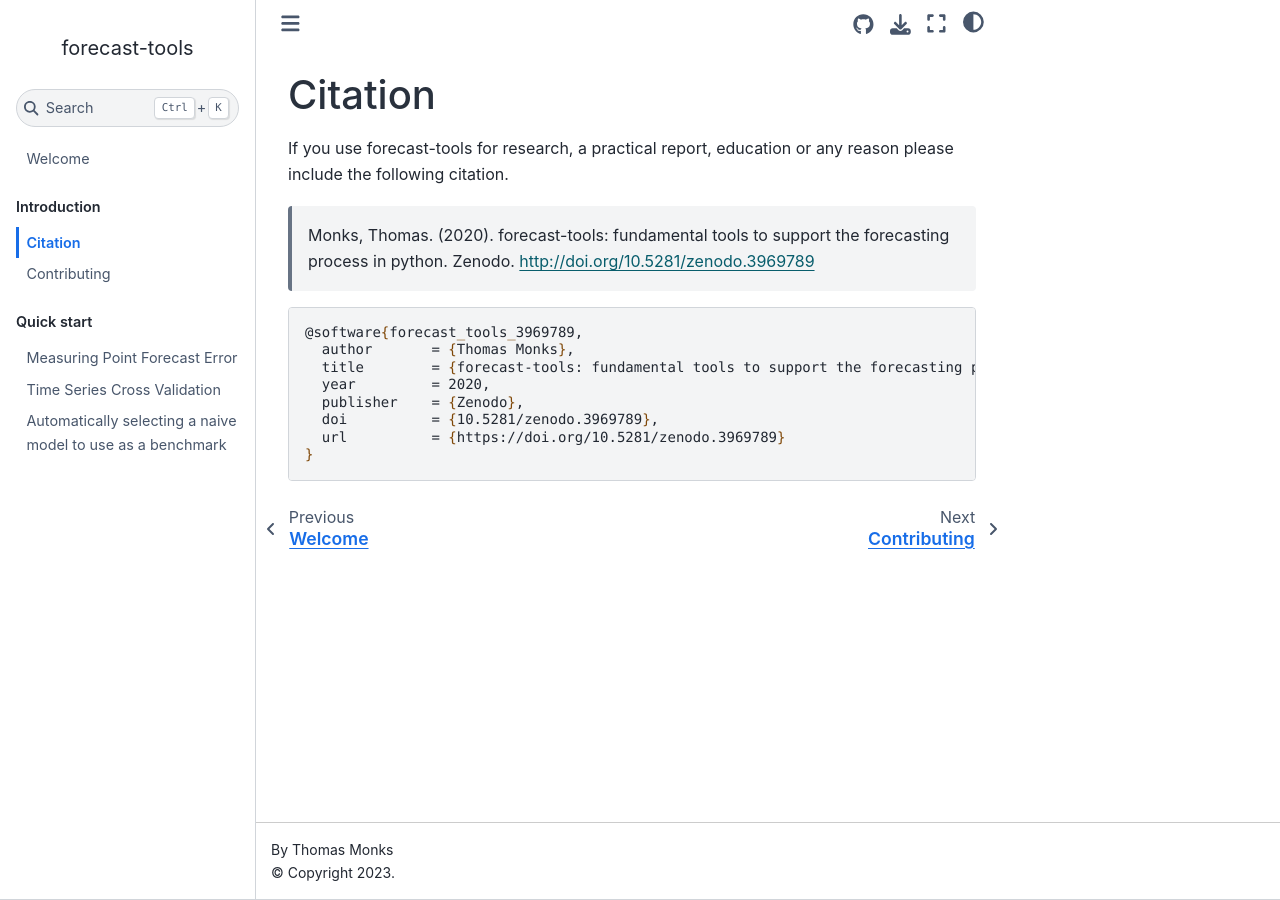
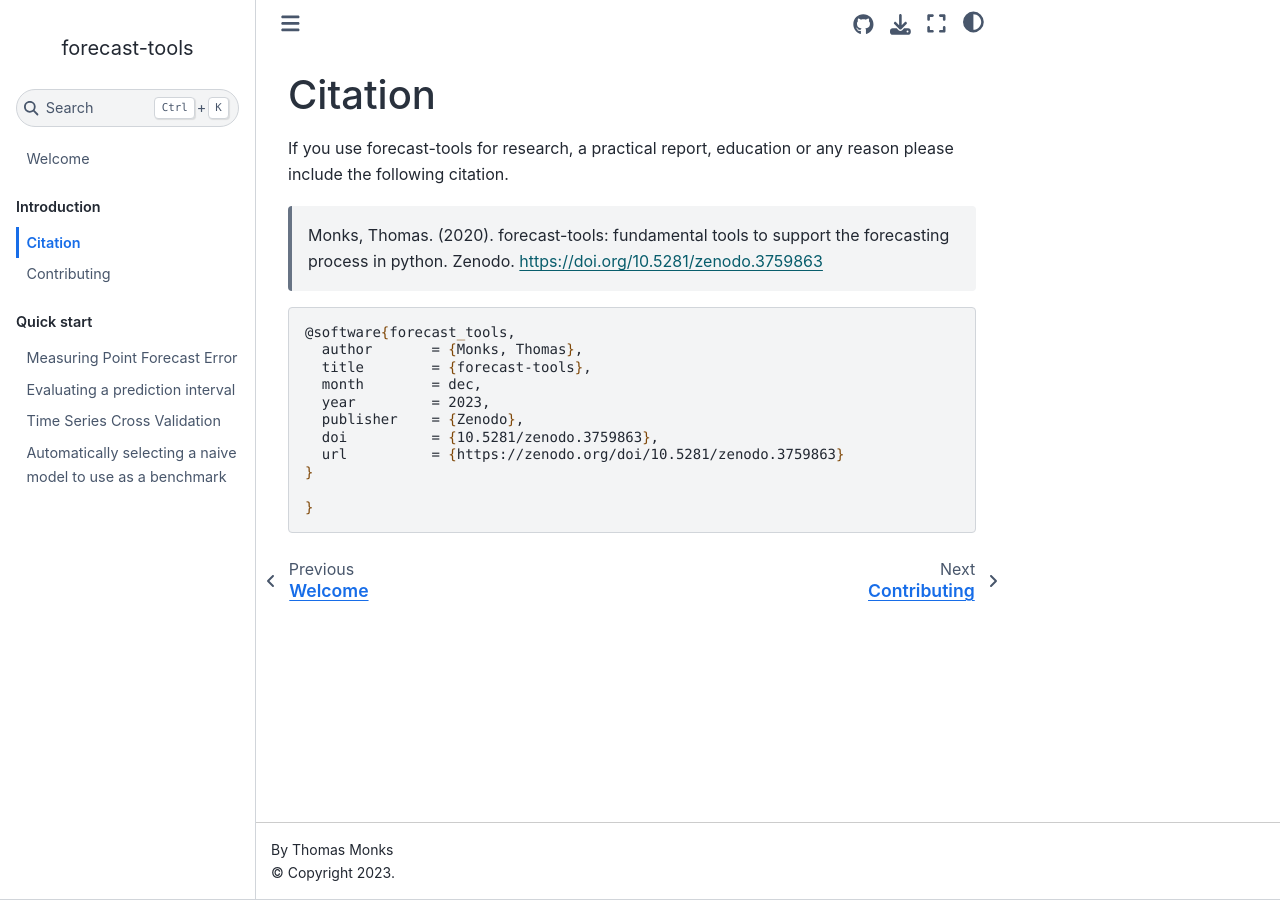
Before and after one commit to TomMonks/forecast-tools, a Jupyter Book: the page built from docs/content/00a_citation.md, in a window 1280 px wide. Built offline with Jupyter Book 1.0.4 settings and Sphinx 7.4.7 and the Sphinx Book theme 1.1.4, drawn with Linux system fonts in a browser that asks for light colours; pages that are not in the unit, such as notebooks, are missing from menus.

Commit message:
DOCS: updated citation + TOC

````diff
--- a/docs/_toc.yml
+++ b/docs/_toc.yml
@@ -9,5 +9,6 @@ parts:
   chapters:
   - file: content/01_benchmark_forecasts
   - file: content/02_forecast_error
+  - file: content/02a_coverage_metrics
   - file: content/03_cross_validation
   - file: content/04_auto_naive
--- a/docs/content/00a_citation.md
+++ b/docs/content/00a_citation.md
@@ -2,15 +2,18 @@
 
 If you use forecast-tools for research, a practical report, education or any reason please include the following citation.
 
-> Monks, Thomas. (2020). forecast-tools: fundamental tools to support the forecasting process in python. Zenodo. http://doi.org/10.5281/zenodo.3969789
+> Monks, Thomas. (2020). forecast-tools: fundamental tools to support the forecasting process in python. Zenodo. https://doi.org/10.5281/zenodo.3759863
 
 ```tex
-@software{forecast_tools_3969789,
-  author       = {Thomas Monks},
-  title        = {forecast-tools: fundamental tools to support the forecasting process in python},
-  year         = 2020,
+@software{forecast_tools,
+  author       = {Monks, Thomas},
+  title        = {forecast-tools},
+  month        = dec,
+  year         = 2023,
   publisher    = {Zenodo},
-  doi          = {10.5281/zenodo.3969789},
-  url          = {https://doi.org/10.5281/zenodo.3969789}
+  doi          = {10.5281/zenodo.3759863},
+  url          = {https://zenodo.org/doi/10.5281/zenodo.3759863}
+}
+
 }
 ```
````
Also changed, not shown: docs/content/00b_contribute.md (+9 -3 lines).
